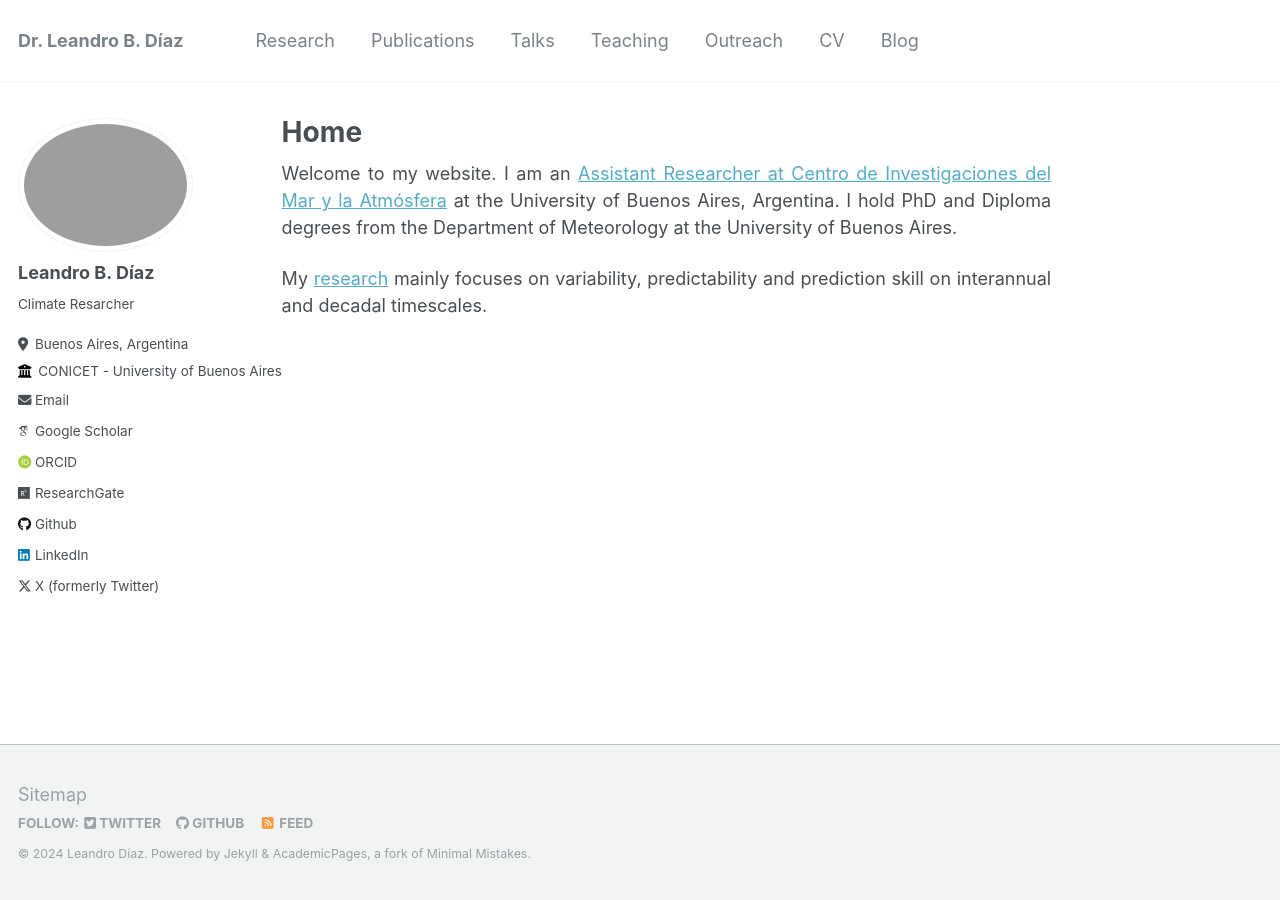
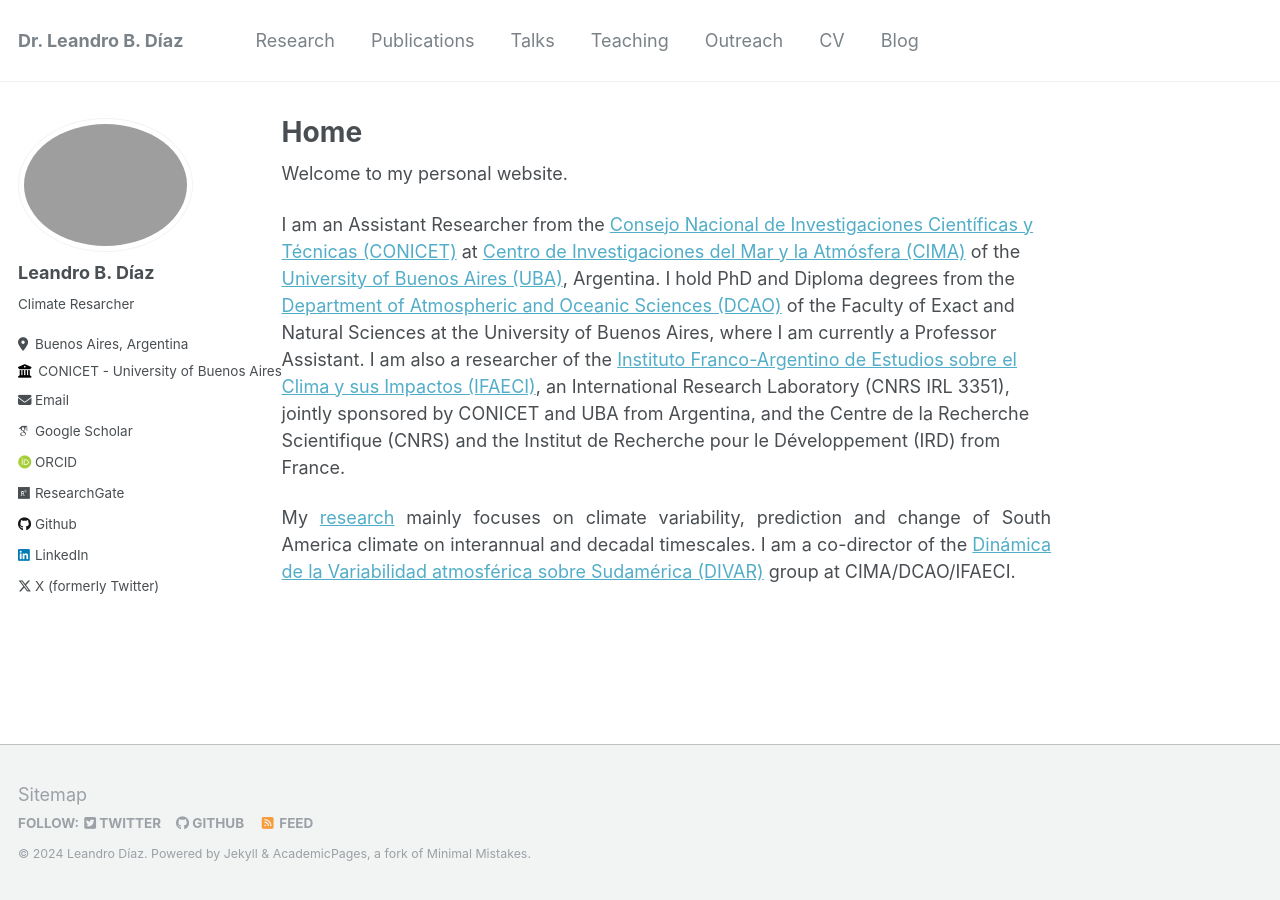
Before and after one commit to lbdiaz/lbdiaz.github.io, a Jekyll site: the page built from _pages/about.md, in a window 1280 px wide. Built offline with Jekyll 4.4.1, drawn with Linux system fonts in a browser that asks for light colours; some web fonts are replaced.

Commit message:
actualizo presentacion investigaciones

```diff
--- a/_pages/about.md
+++ b/_pages/about.md
@@ -8,7 +8,9 @@ redirect_from:
   - /about.html
 ---
 {: style="text-align: justify" }
-Welcome to my website. I am an [Assistant Researcher at Centro de Investigaciones del Mar y la Atmósfera](http://www.cima.fcen.uba.ar/personal.php?p=I) at the University of Buenos Aires, Argentina. I hold PhD and Diploma degrees from the Department of Meteorology at the University of Buenos Aires.
+Welcome to my personal website.
+
+I am an Assistant Researcher from the [Consejo Nacional de Investigaciones Científicas y Técnicas (CONICET)](https://www.conicet.gov.ar/) at [Centro de Investigaciones del Mar y la Atmósfera (CIMA)](http://www.cima.fcen.uba.ar/personal.php?p=I) of the [University of Buenos Aires (UBA)](https://www.uba.ar/), Argentina. I hold PhD and Diploma degrees from the [Department of Atmospheric and Oceanic Sciences (DCAO)](http://www.at.fcen.uba.ar/) of the Faculty of Exact and Natural Sciences at the University of Buenos Aires, where I am currently a Professor Assistant. I am also a researcher of the [Instituto Franco-Argentino de Estudios sobre el Clima y sus Impactos (IFAECI)](https://www.ifaeci.cnrs.fr/), an International Research Laboratory (CNRS IRL 3351), jointly sponsored by CONICET and UBA from Argentina, and the Centre de la Recherche Scientifique (CNRS) and the Institut de Recherche pour le Développement (IRD) from France.
 
 {: style="text-align: justify" }
-My [research](https://marisolosman.github.io/research/) mainly focuses on variability, predictability and prediction skill on interannual and decadal timescales.
+My [research](https://lbdiaz.github.io/research/) mainly focuses on climate variability, prediction and change of South America climate on interannual and decadal timescales. I am a co-director of the [Dinámica de la Variabilidad atmosférica sobre Sudamérica (DIVAR)](https://www.cima.fcen.uba.ar/divar.php) group at CIMA/DCAO/IFAECI.
```
Also changed, not shown: _pages/research.md (added, +39 -0 lines).
